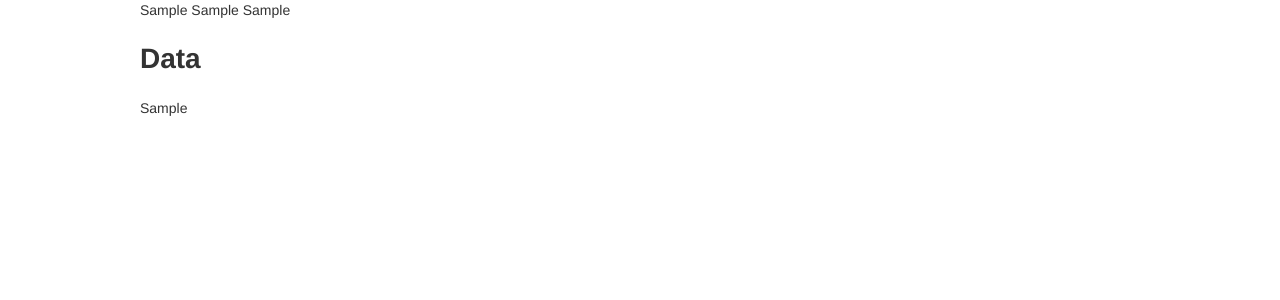
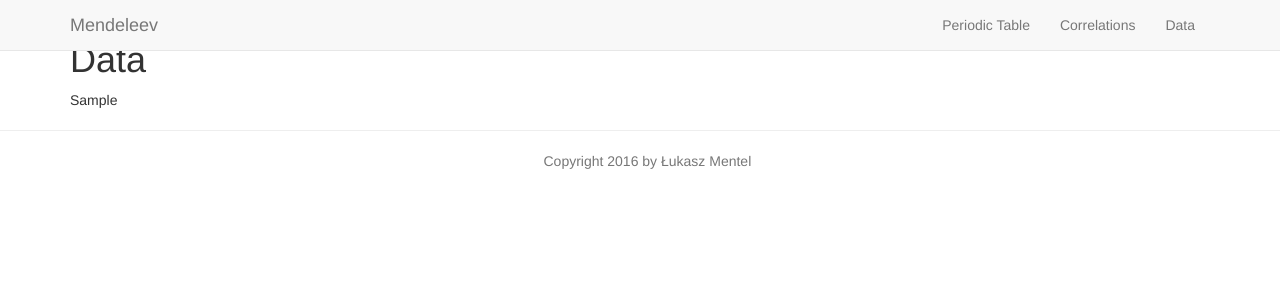
Before and after one commit to lmmentel/mendeleevapp, a Flask app: template app/templates/data.html in a window 1280 px wide. Shown: the top 300 px of the page. Run offline with Flask 2, Linux system fonts and the light colour scheme; the template is opened without the code that fills it: most values are stand-ins (such as "Sample title", 1, 10 or a date in 2020); parts of the project's set-up code (start-up, migrations or seed data) failed here and were passed over; some libraries are stand-ins or nearby versions; some web fonts are replaced.

Commit message:
updated the base template, added menu and footer

```diff
--- a/app/templates/base.html
+++ b/app/templates/base.html
@@ -15,13 +15,77 @@
 
     {{ plot_script|indent(4)|safe }}
 
+    <!-- Bootstrap core CSS -->
+    <link rel="stylesheet" type="text/css" href="{{ url_for('static', filename='css/bootstrap.min.css') }}">
+
+    <!-- Font Awesome  -->
+    <link rel="stylesheet" type="text/css" href="{{ url_for('static', filename='css/font-awesome.css') }}">
+
     <link href="{{ url_for('static', filename='css/mendeleev.css') }}" type="text/css" rel="stylesheet" />
 
   </head>
-  <body class="mv-body">
+  <body>
 
-    {% block content %}
-    {% endblock %}
+    <!-- Fixed navbar -->
+    <nav class="navbar navbar-default navbar-fixed-top">
+      <div class="container">
+        <div class="navbar-header">
+
+          <a href="../" class="navbar-brand">Mendeleev</a>
+          <button class="navbar-toggle" type="button" data-toggle="collapse" data-target="#navbar-main">
+            <span class="icon-bar"></span>
+            <span class="icon-bar"></span>
+            <span class="icon-bar"></span>
+          </button>
+        </div>
+        <div class="navbar-collapse collapse navbar-right" id="navbar-main">
+          <ul class="nav navbar-nav">
+            <li>
+              <a href="/periodic/"> Periodic Table</a>
+            </li>
+            <li>
+              <a href="/correlations/"> Correlations </a>
+            </li>
+            <li>
+              <a href="/data/"> Data </a>
+            </li>
+          </ul>
+        </div><!--/.nav-collapse -->
+      </div>
+    </nav>
+
+    <div class="container">
+      <div class="row center-block">
+
+        {% block content %}
+        {% endblock %}
+
+      </div>
+    </div>
+
+    <div class="row">
+      <div class="footer-col-wrapper">
+        <div class="col-md-12 text-center">
+
+          <hr/>
+
+          <p class="text-muted">
+            <i class="fa fa-copyright" aria-hidden="true"></i> Copyright 2016 by Łukasz Mentel
+          </p>
+
+          <div class="social text-muted" style="font-size: 32px;">
+          <ul class="list-inline">
+          <li>
+            <a href="https://github.com/lmmentel/mendeleevapp"><i class="fa fa-github" aria-hidden="true"></i>  </a>
+          </li>
+
+        </ul>
+        </div>
+
+
+        </div>
+      </div>
+    </div>
 
   </body>
 </html>
```
